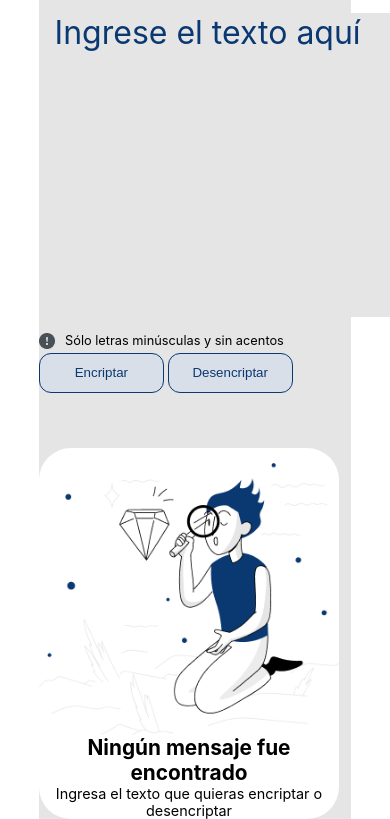
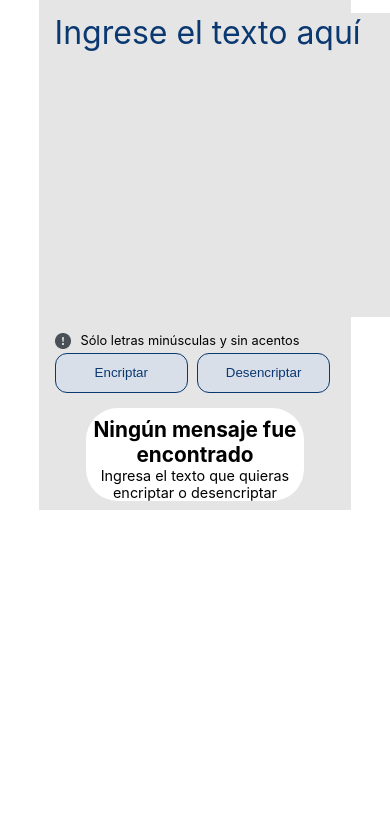
Before and after one commit to supernanox/encriptador-alura-challenge, a plain HTML site: page index.html in a window 390 px wide. Shown: the part 110-929 px from the top of the page. After the commit the page ends 844 px from the top, so only its background shows below. Drawn offline with Linux system fonts and the light colour scheme.

Commit message:
Seagregan estilos en modo tablet

```diff
--- a/styles.css
+++ b/styles.css
@@ -11,13 +11,14 @@
 body {
     display: flex;
     justify-content: center;
+    height: auto;
 }
 
 main {
     background-color: #E5E5E5;
     display: flex;
     justify-content: space-between;
-    height: 100vh;
+    height: auto;
     width: 80vw;
 }
 
@@ -150,16 +151,40 @@ main {
     }
 
     #contenedor-texto-condiciones-botones{
+        margin-left: 5%;
         margin-top: 5%;
         margin-bottom: 5%;
     }
 
     .boton-accion {
-        width: 40%;
+        width: 45%;
+        margin-right: 3%;
     }
 
     #contenedor-botones {
-        justify-content: space-around;
+        display: flex;
+    }
+
+    #contenedor-resultado {
+        margin-top: 0%;
+        width: 70%;
+        height: auto;
+    }
+
+    #contenedor-img-resultado {
+        display: none;
+    }
+
+    #contenedor-resultado {
+        display: flex;
+        flex-direction: column;
+        margin-left: auto;
+        margin-right: auto;
+        margin-bottom: 3%;
+    }
+
+    #contenedor-texto-resultado {
+        margin: 2% 0 2% 0;
     }
 
 }
```
